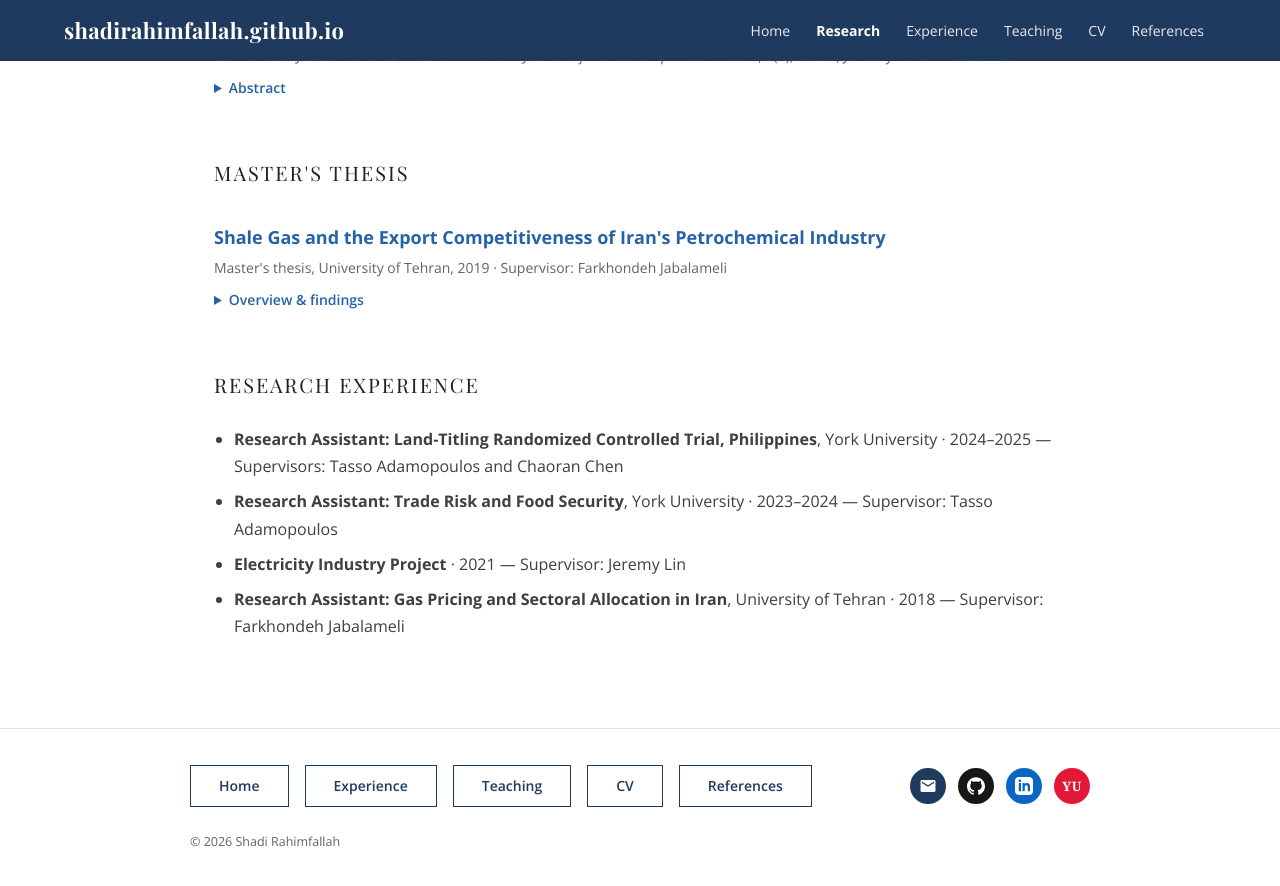
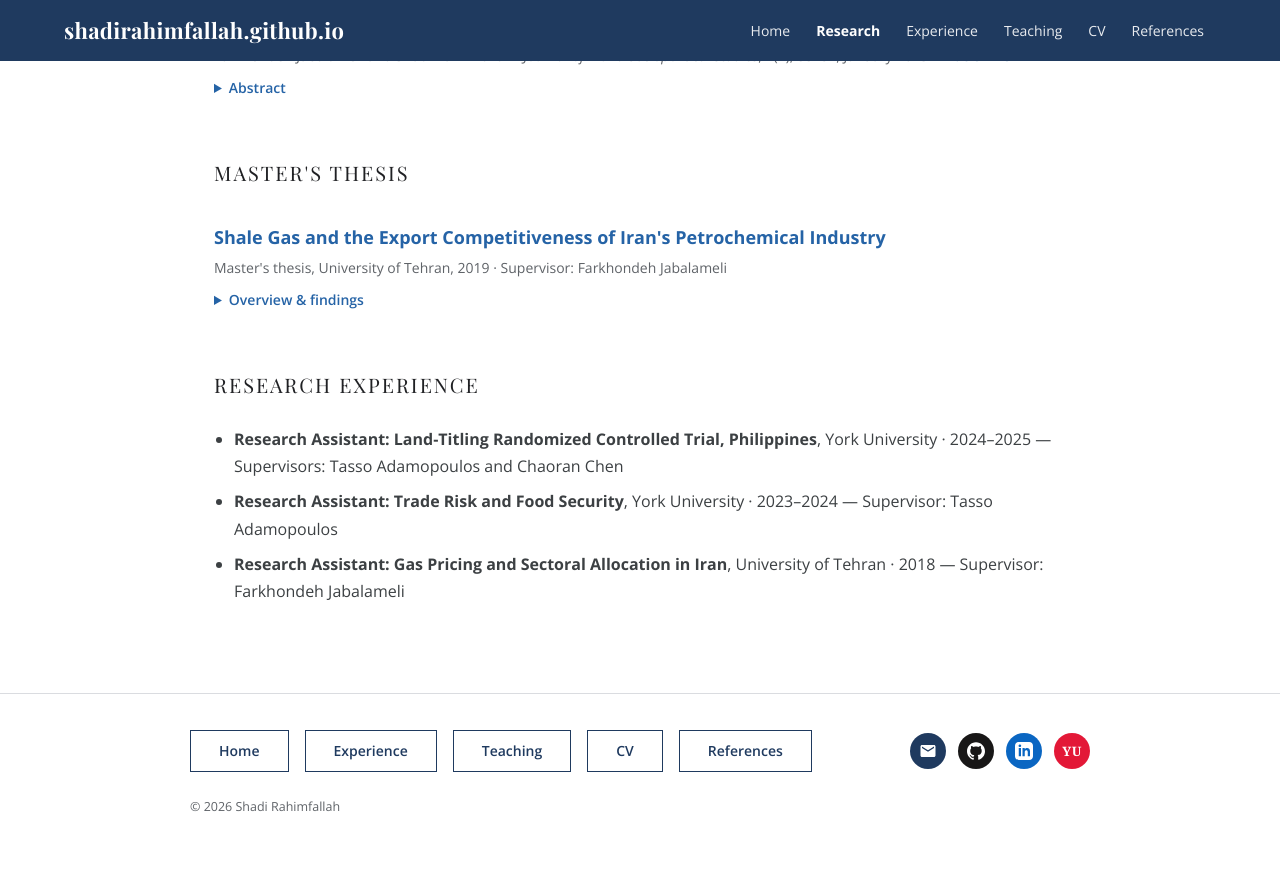
Before and after one commit to ShadiRahimfallah/ShadiRahimfallah.github.io, a Jekyll site: the page research.html, which Jekyll copies as it is, in a window 1280 px wide and 900 px high, scrolled down 1410 px. Shown: the top 886 px of the window. Built offline with Jekyll 4.4.1, drawn with Linux system fonts in a browser that asks for light colours; after the commit the page ends 2275 px from its top, so only the background shows below that.

Commit message:
Add files via upload

```diff
--- a/research.html
+++ b/research.html
@@ -136,7 +136,6 @@
     York University · 2024–2025 — Supervisors: Tasso Adamopoulos and Chaoran Chen</li>
     <li><strong>Research Assistant: Trade Risk and Food Security</strong>, York University ·
     2023–2024 — Supervisor: Tasso Adamopoulos</li>
-    <li><strong>Electricity Industry Project</strong> · 2021 — Supervisor: Jeremy Lin</li>
     <li><strong>Research Assistant: Gas Pricing and Sectoral Allocation in Iran</strong>,
     University of Tehran · 2018 — Supervisor: Farkhondeh Jabalameli</li>
   </ul>
```
